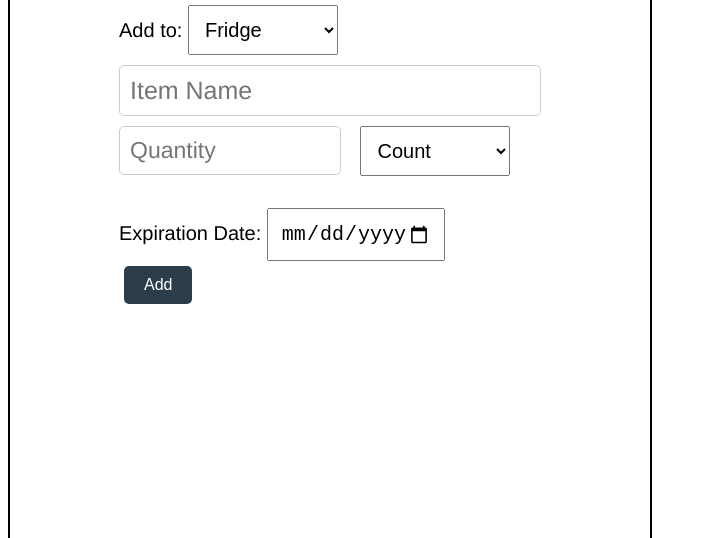
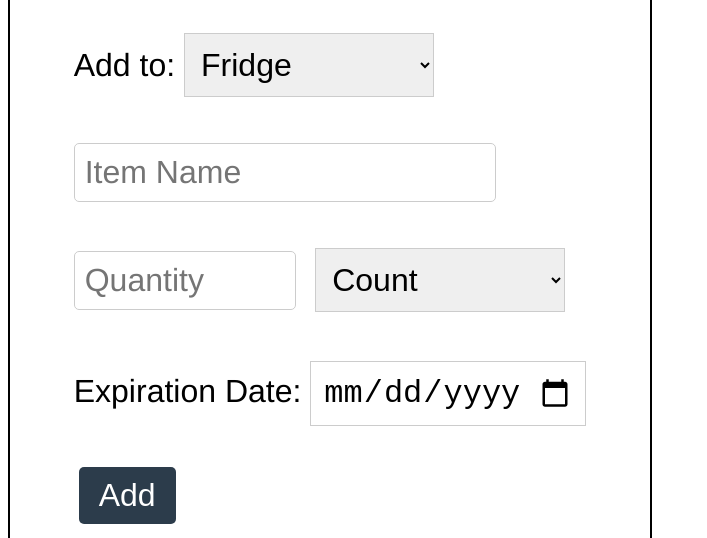
Before and after one commit to rachelrowe898/kitch-wiz-app, a website: page app/kitchenStock/addItem.html in a window 1280 px wide. Shown: the part 262-800 px from the top of the page, without its empty margins (0-707 px from the left). Drawn offline with nearby package versions, Linux system fonts and the light colour scheme.

Commit message:
update style, make things bigger

```diff
--- a/app/style.css
+++ b/app/style.css
@@ -630,17 +630,26 @@
   display: flex;
   flex-direction: column;
   align-items: center;
+  padding: 10px;
 }
-/* Increase font size for label */
-.label-large {
-  font-size: 20px; /* Adjust the size as needed */
+.stock-list input[type="text"],
+.stock-list input[type="number"],
+.stock-list input[type="date"],
+.stock-list select {
+  border: 1px solid #ccc;
+  font-size: 32px;
 }
 
-/* Increase font size and dimensions for the select */
+
+.label-large {
+  font-size: 32px;
+}
+
+
 .dropdown-large {
-  font-size: 20px; /* Adjust the size as needed */
-  width: 150px; /* Adjust the width as needed */
-  padding: 12px; /* Adjust the padding as needed */
+  font-size: 32px;
+  width: 250px;
+  padding: 12px;
 }
 
 input::-webkit-outer-spin-button,
@@ -681,13 +690,13 @@
   outline: none;
 }
 
-#add-item-button, #remove-item-button {
+#add-item-button {
   background-color: #2C3C4B;
   color: white;
   padding: 10px 20px;
   border: none;
   border-radius: 5px;
-  font-size: 16px;
+  font-size: 32px;
   cursor: pointer;
   margin: 5px;
   transition: background-color 0.3s;
@@ -747,22 +756,6 @@
   justify-content: row center;
 }
 
-#add-item-button:hover, #remove-item-button:hover {
-  background-color: #2C3C4B;
-}
-
-ul#items-list {
-  list-style-type: none;
-  padding: 0;
-  margin: 0;
-  text-align: left;
-}
-
-ul#items-list li {
-  font-size: 18px;
-  margin: 5px 0;
-}
-
 /* Style for individual items in the list */
 ul#items-list li {
   display: flex;
@@ -773,6 +766,8 @@
   padding: 8px;
   background-color: #fff;
   padding: 0;
+  font-size: 18px;
+  margin: 5px 0;
 }
 
 /* Style for the "Remove" button within each list item */
@@ -836,13 +831,9 @@
 
   border: none;
   border-radius: 5px;
-  font-size: 18px;
+  font-size: 32px;
   cursor: pointer;
   transition: background-color 0.3s;
-}
-
-#back-button:hover {
-  background-color: #2C3C4B;
 }
 /* ------------------------------------- SECTION: USER PREFERENCES  -------------------------------------*/
 
```
Also changed, not shown: app/kitchenStock/addItem.html (+5 -4 lines).
